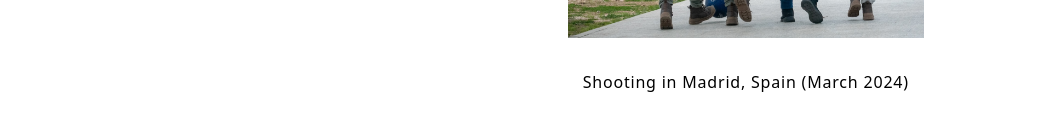
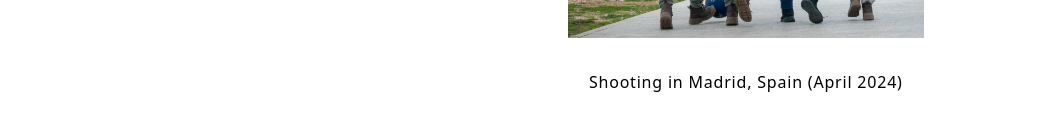
Before and after one commit to Kenchim/muyofoto, a Next.js app: page /about in a window 1280 px wide. Shown: the part 799-930 px from the top of the page, without its empty margins (0-1053 px from the left). Built offline with nearby package versions, Linux system fonts and the light colour scheme.

Commit message:
change now photo

```diff
--- a/app/about/page.tsx
+++ b/app/about/page.tsx
@@ -16,7 +16,7 @@ export default function About() {
             <FotoCap
             url="../now.jpg"
             alt="Madrid Spain"
-            caption="Shooting in Madrid, Spain (March 2024)"
+            caption="Shooting in Madrid, Spain (April 2024)"
             />
             <p className="pb-20"></p>
     </div>
```
